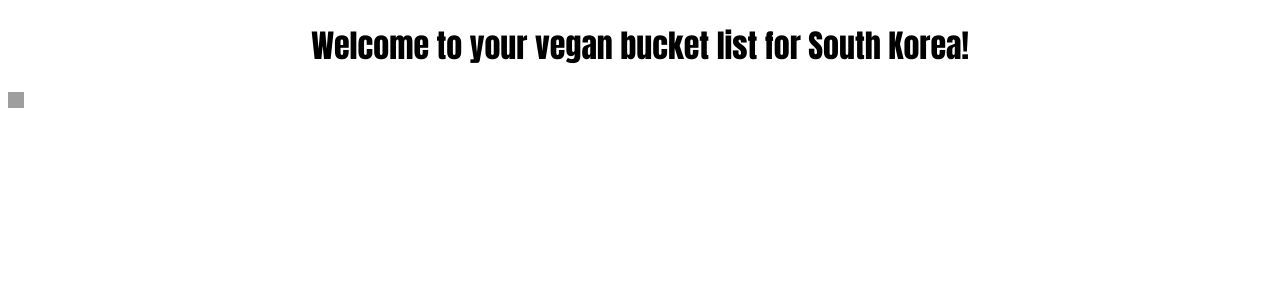
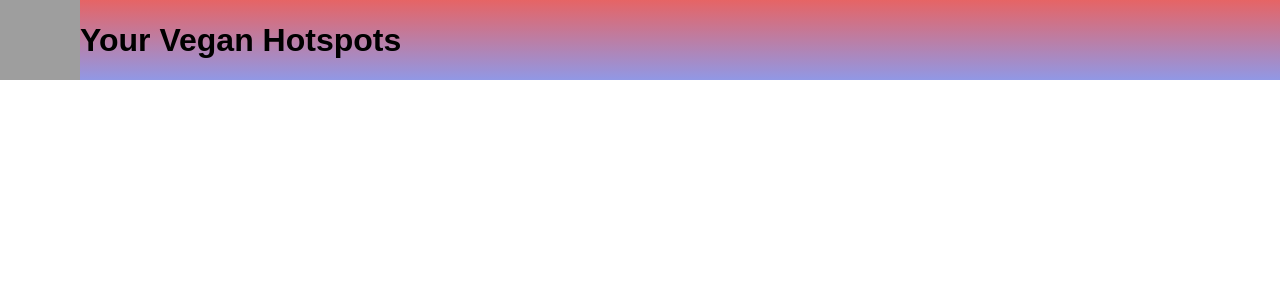
Before and after one commit to Effrancina/w4_solo_python_project, a Flask app: page / in a window 1280 px wide. Shown: the top 300 px of the page. Run offline with Flask 2, Linux system fonts and the light colour scheme; grey boxes are pictures that could not be loaded.

Commit message:
added css

```diff
--- a/controllers/cities_controller.py
+++ b/controllers/cities_controller.py
@@ -8,7 +8,7 @@ app = Flask(__name__)
 
 @app.route('/')
 def welcome():
-   return 'Welcome to your vegan bucket list for South Korea!'
+   return 'Welcome'
 
 #index
 @cities_blueprint.route("/cities")
--- a/controllers/restaurants_controller.py
+++ b/controllers/restaurants_controller.py
@@ -11,7 +11,7 @@ def restaurants():
     restaurants = restaurant_repository.select_all()
     return render_template("restaurants/index.html", restaurants = restaurants)
 
-#new city
+#new restaurant
 @restaurants_blueprint.route("/restaurants/new")
 def new_restaurant():
     return render_template("restaurants/new.html")
--- /dev/null
+++ b/static/style.css
@@ -0,0 +1,25 @@
+body {
+    margin: 0rem;
+    padding: 0rem;
+}
+
+.fixed {
+    display: flex;
+    background: linear-gradient(#e66465, #9198e5);
+    font-family: Century Gothic,CenturyGothic,AppleGothic,sans-serif;;
+    color: black;
+    cursor: url("https://cdn.emojidex.com/emoji/seal/kimchi.png"), auto;
+    align-items: center;
+    justify-content: flex-start;
+
+}
+h1 {
+    margin: 0rem;
+    padding: 0rem;
+}
+img {
+    height: 5rem;
+    width: 5rem;
+    padding: 0rem;
+    margin: 0rem;
+}
--- a/templates/base.html
+++ b/templates/base.html
@@ -1,13 +1,17 @@
 <!DOCTYPE html>
 <html lang="en">
 <head>
-    <link rel="stylesheet" href="style.css">
+    <link rel="stylesheet" href="{{ url_for('static', filename='style.css') }}">
     <meta charset="UTF-8">
     <meta http-equiv="X-UA-Compatible" content="IE=edge">
     <meta name="viewport" content="width=device-width, initial-scale=1.0">
-    <title>SK - Vegan Bucket List</title>
+    <title>🇰🇷 Vegan Foodie</title>
 </head>
 <body>
+    <div class="fixed">
+        <img class="emojidex-emoji" src="https://cdn.emojidex.com/emoji/seal/kimchi.png" emoji-code="kimchi" height="50" width="50" alt="kimchi" />
+        <h1 align="middle">Your Vegan Hotspots</h1>
+    </div>
     {% block content %}
     {% endblock %}
 </body>
--- a/templates/cities/index.html
+++ b/templates/cities/index.html
@@ -1,7 +1,7 @@
 {% extends "base.html" %}
 {% block content %}
 
-<h2>Cities</h2>
+<h3>Cities</h3>
 {%for city in cities %}
 <section>
     <p>{{city.name}}</p>
--- a/templates/index.html
+++ b/templates/index.html
@@ -1,5 +1,7 @@
 {% extends "base.html" %}
 {% block content %}
-<h1 align="middle">Welcome to your vegan bucket list for South Korea!</h1>
-<img class="emojidex-emoji" src="https://cdn.emojidex.com/emoji/seal/kimchi.png" emoji-code="kimchi" height="50" width="50" alt="kimchi" />
+
+
+
+
 {% endblock %}
--- a/templates/restaurants/index.html
+++ b/templates/restaurants/index.html
@@ -2,7 +2,7 @@
 {% block content %}
 
 
-<h2>Restaurants</h2>
+<h3>Restaurants</h3>
 {%for restaurant in restaurants %}
 <section>
     <p>{{restaurant.name}}</p>
--- a/templates/style.css
+++ /dev/null
@@ -1,10 +0,0 @@
-img {
-    height: 1rem;
-    width: 1rem;
-    padding: 0rem;
-    margin: 0rem;
-}
-h1 {
-    font-family: Impact, Haettenschweiler, 'Arial Narrow Bold', sans-serif;
-    cursor: url("https://cdn.emojidex.com/emoji/seal/kimchi.png"), auto;
-}
```
Also changed, not shown: db/location_manager.sql (line endings or trailing spaces).
